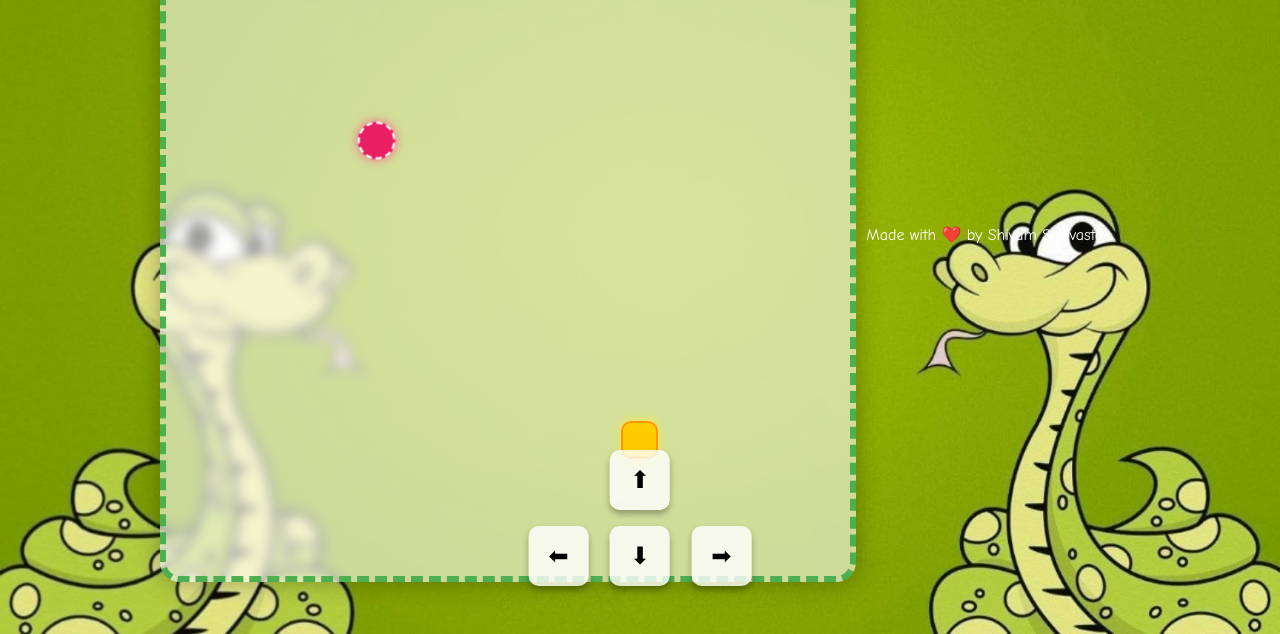
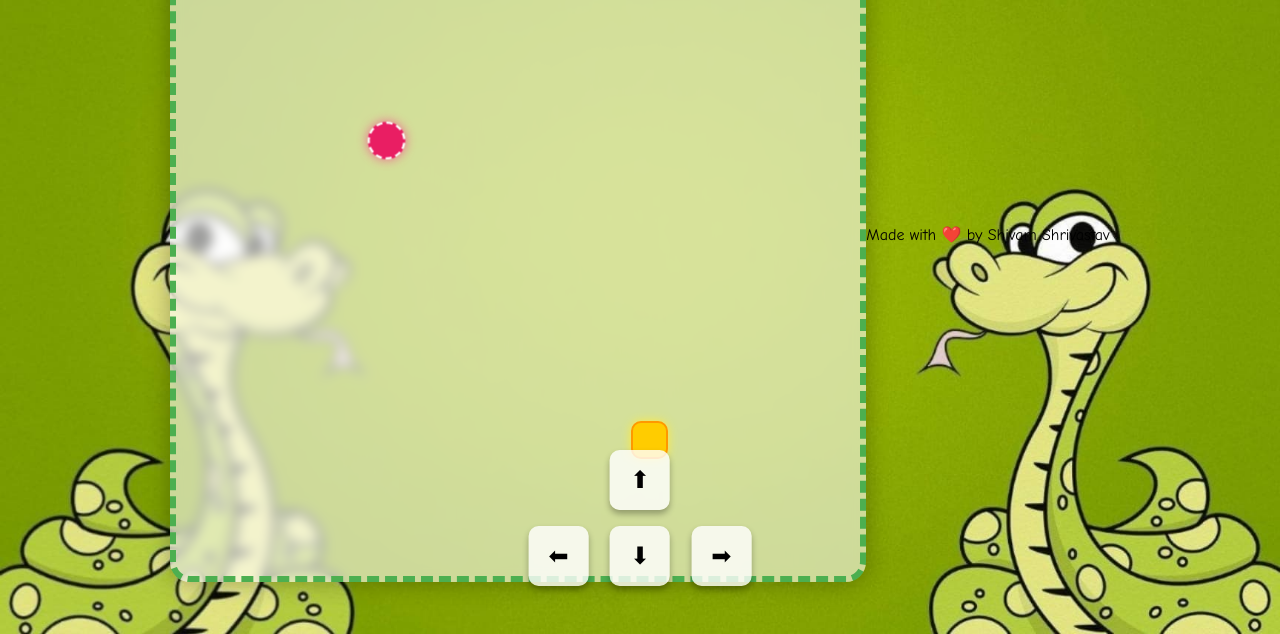
Before and after one commit to OCN006/snake_game, a plain HTML site: page index.html in a window 1280 px wide. Shown: the part 166-800 px from the top of the page. Drawn offline with Linux system fonts and the light colour scheme.

Commit message:
updated html

```diff
--- a/index.html
+++ b/index.html
@@ -26,7 +26,7 @@
 <div id="game-over-message" >
     Game Over !! 🔄 RESTART <br>
 </div>
-<footer style="text-align: center; padding: 10px; color: white;">
+<footer >
   Made with ❤️ by Shivam Shrivastav
 </footer>
 
```
